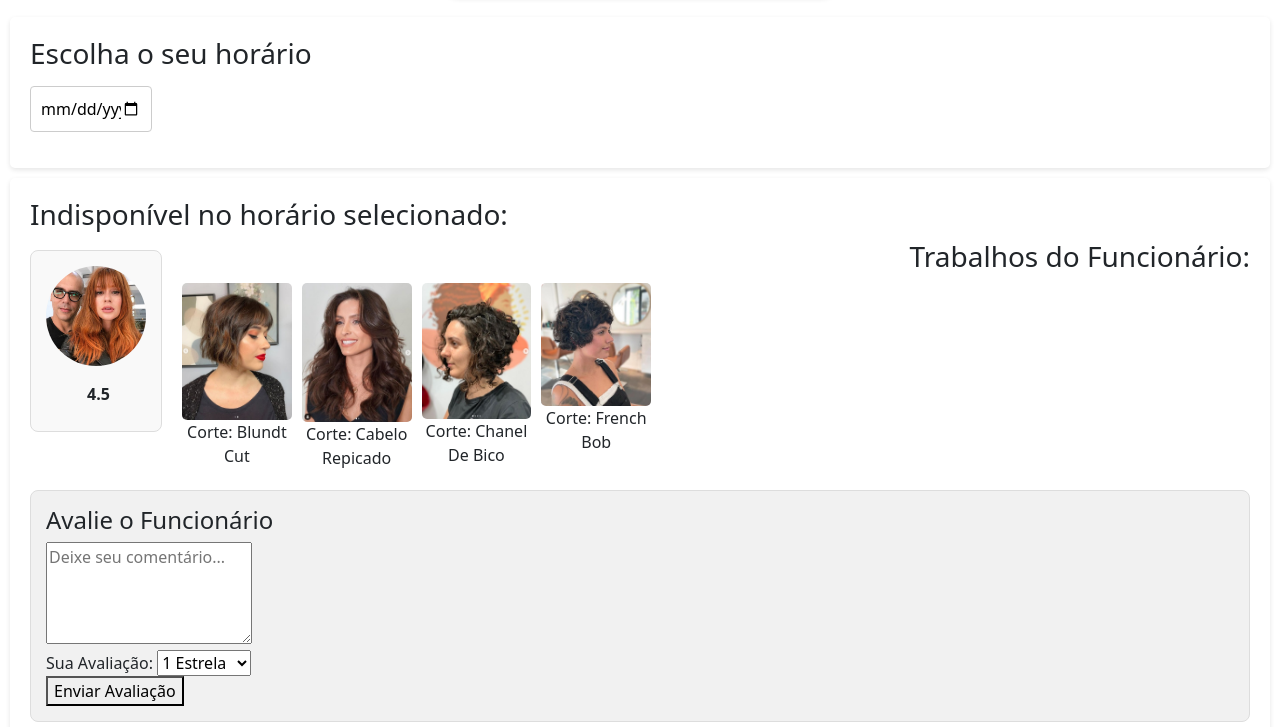
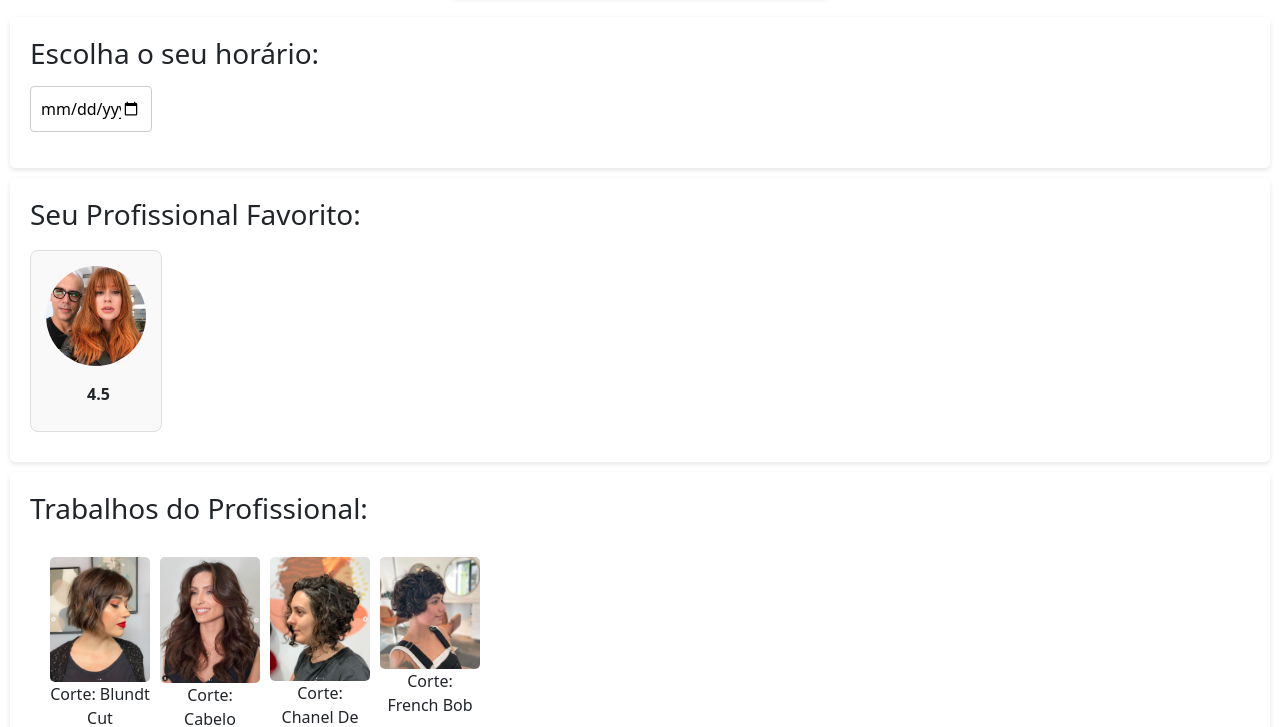
Before and after one commit to luardo05/luardo05.github.io, a plain HTML site: page plc/disponibilidade.html in a window 1280 px wide. Shown: the part 235-962 px from the top of the page. Drawn offline with nearby package versions, Linux system fonts and the light colour scheme; files whose address does not match are found by name.

Commit message:
Update disponibilidade.html

```diff
--- a/plc/disponibilidade.html
+++ b/plc/disponibilidade.html
@@ -1,12 +1,10 @@
 <!DOCTYPE html>
 <html lang="pt-BR">
-
 <head>
     <meta charset="UTF-8">
     <meta name="viewport" content="width=device-width, initial-scale=1.0">
     <link rel="stylesheet" href="style/agendamento.css">
-    <link href="https://cdn.jsdelivr.net/npm/bootstrap@5.3.3/dist/css/bootstrap.min.css" rel="stylesheet"
-        integrity="sha384-QWTKZyjpPEjISv5WaRU9OFeRpok6YctnYmDr5pNlyT2bRjXh0JMhjY6hW+ALEwIH" crossorigin="anonymous">
+    <link href="https://cdn.jsdelivr.net/npm/bootstrap@5.3.3/dist/css/bootstrap.min.css" rel="stylesheet" integrity="sha384-QWTKZyjpPEjISv5WaRU9OFeRpok6YctnYmDr5pNlyT2bRjXh0JMhjY6hW+ALEwIH" crossorigin="anonymous">
 
     <title>Salão Senac - Serviço x</title>
     <style>
@@ -17,25 +15,20 @@
             padding: 15px;
             margin: 10px 0;
             background-color: #f9f9f9;
-            text-align: center;
-            /* Centraliza o conteúdo */
+            text-align: center; /* Centraliza o conteúdo */
         }
 
         /* Estilo para a seção de avaliação */
         .employee-rating {
             display: flex;
             align-items: center;
-            justify-content: center;
-            /* Centraliza a avaliação */
+            justify-content: center; /* Centraliza a avaliação */
             margin: 10px 0;
         }
-
         .employee-rating i {
             color: gold;
-            margin-right: 5px;
-            /* Espaço entre estrela e a nota */
+            margin-right: 5px; /* Espaço entre estrela e a nota */
         }
-
         .employee-rating span {
             font-weight: bold;
         }
@@ -51,58 +44,59 @@
 
         /* Estilo para o contêiner da equipe */
         .team-container {
-            display: flex;
-            /* Ativa o flexbox para alinhar lado a lado */
-            justify-content: space-between;
-            /* Espaçamento entre os blocos */
-            align-items: flex-start;
-            /* Alinha os itens ao topo */
+            display: flex; /* Ativa o flexbox para alinhar lado a lado */
+            justify-content: space-between; /* Espaçamento entre os blocos */
+            align-items: flex-start; /* Alinha os itens ao topo */
         }
 
         /* Estilo para os trabalhos do funcionário */
         .work-gallery {
-            flex: 1;
-            /* Permite que esta seção ocupe mais espaço */
-            margin-left: 20px;
-            /* Espaço entre os blocos */
+            flex: 1; /* Permite que esta seção ocupe mais espaço */
+            margin-left: 20px; /* Espaço entre os blocos */
+        }
+        .work-gallery h3 {
+            text-align: right; /* Alinha o título à direita */
+            margin-bottom: 10px; /* Espaço abaixo do título */
+        }
+        .work-gallery-container {
+            display: grid; /* Flexbox para a galeria de trabalhos */
+            grid-template-columns: repeat(auto-fill, minmax(100px, 1fr)); /* Cria uma grid responsiva */
+            gap: 10px; /* Espaçamento entre as fotos */
+        }
+        .work-gallery figure {
+            margin: 0; /* Remove margem padrão */
+            text-align: center; /* Centraliza o texto */
+        }
+        .work-gallery img {
+            width: 100%; /* Largura das imagens 100% do espaço do contêiner */
+            height: auto; /* Altura automática para manter a proporção */
+            border-radius: 5px; /* Bordas arredondadas */
+            object-fit: cover; /* Ajusta a imagem dentro do espaço */
+        }
+        .social-icons .social-icon {
+            display: inline-flex;
+            align-items: center;
+            justify-content: center;
+            height: 3.5rem;
+            width: 3.5rem;
+            background-color: #495057;
+            color: #fff;
+            border-radius: 100%;
+            font-size: 1.5rem;
+            margin-right: 1.5rem;
+            }
+            .social-icons .social-icon:last-child {
+            margin-right: 0;
+            }
+            .social-icons .social-icon:hover {
+            background-color: #00809380;
             }
 
-        .work-gallery h3 {
-            text-align: right;
-            /* Alinha o título à direita */
-            margin-bottom: 10px;
-            /* Espaço abaixo do título */
-        }
-
-        .work-gallery-container {
-            display: grid;
-            /* Flexbox para a galeria de trabalhos */
-            grid-template-columns: repeat(auto-fill, minmax(100px, 1fr));
-            /* Cria uma grid responsiva */
-            gap: 10px;
-            /* Espaçamento entre as fotos */
-        }
-
-        .work-gallery figure {
-            margin: 0;
-            /* Remove margem padrão */
-            text-align: center;
-            /* Centraliza o texto */
-        }
-
-        .work-gallery img {
-            width: 100%;
-            /* Largura das imagens 100% do espaço do contêiner */
-            height: auto;
-            /* Altura automática para manter a proporção */
-            border-radius: 5px;
-            /* Bordas arredondadas */
-            object-fit: cover;
-            /* Ajusta a imagem dentro do espaço */
+            .dev-icons {
+            font-size: 3rem;
             }
     </style>
 </head>
-
 <body>
     <!-- <header>
         <h1>Salão Senac</h1>
@@ -141,6 +135,7 @@
         </div>
     </nav>
 
+
     <main>
         <section class="service-info">
             <h2>Serviço: Corte a Seco</h2>
@@ -148,8 +143,8 @@
         </section>
 
         <section class="calendar-container">
-            <h3>Escolha o seu horário</h3>
-            <div class="calendar" id="calendar"></div>
+            <h3>Escolha o seu horário:</h3>
+            <div class="calendar"id="calendar"></div>
             <div class="form-group">
                 <input type="date" id="appointmentDate" name="appointmentDate" required>
             </div>
@@ -165,7 +160,7 @@
         </section>
 
         <section class="team" id="team-info" style="display: block;">
-            <h3>Indisponível no horário selecionado:</h3>
+            <h3>Seu Profissional Favorito:</h3>
             <div class="team-container">
                 <div class="team-members">
                     <div class="team-member">
@@ -177,9 +172,13 @@
                         </div>
                     </div>
                 </div>
-                <div class="work-gallery">
-                    <h3>Trabalhos do Funcionário:</h3>
-                    <div class="work-gallery-container">
+            </section>
+
+        <section class="team"  id="team-info" style="display: block;">
+            <h3>Trabalhos do Profissional:</h3>
+            <br>
+        <div class="work-gallery" >
+            <div  class="work-gallery-container">
 
                 <figure>
                     <img src="agendamentos/blundt-cut1.jpg" alt="Trabalho 1">
@@ -197,10 +196,9 @@
                     <img src="agendamentos/frenchbob3.jpg" alt="Trabalho 4">
                     <figcaption>Corte: French Bob</figcaption>
                 </figure>
-
         </div>
             </div>
-            </div>
+        </section>
 
             <div class="user-review">
                 <h4>Avalie o Funcionário</h4>
@@ -216,6 +214,7 @@
                             <option value="5">5 Estrelas</option>
                         </select>
                     </div>
+                    <br>
                     <button type="submit">Enviar Avaliação</button>
                 </form>
             </div>
@@ -249,6 +248,7 @@
             </div>
             <div class="redes-footer">
                 <p>Nossas redes sociais</p>
+
             </div>
         </footer>
     </main>
@@ -268,7 +268,7 @@
         document.getElementById('employee-rating').textContent = employeeRating;
 
         // Lógica para enviar a avaliação do usuário
-        document.getElementById('review-form').addEventListener('submit', function (event) {
+        document.getElementById('review-form').addEventListener('submit', function(event) {
             event.preventDefault();
             const comment = document.getElementById('user-comment').value;
             const rating = document.getElementById('user-rating').value;
@@ -278,5 +278,4 @@
 
     </script>
 </body>
-
 </html>
```
Lines whose indentation alone changed are shown as unchanged.
